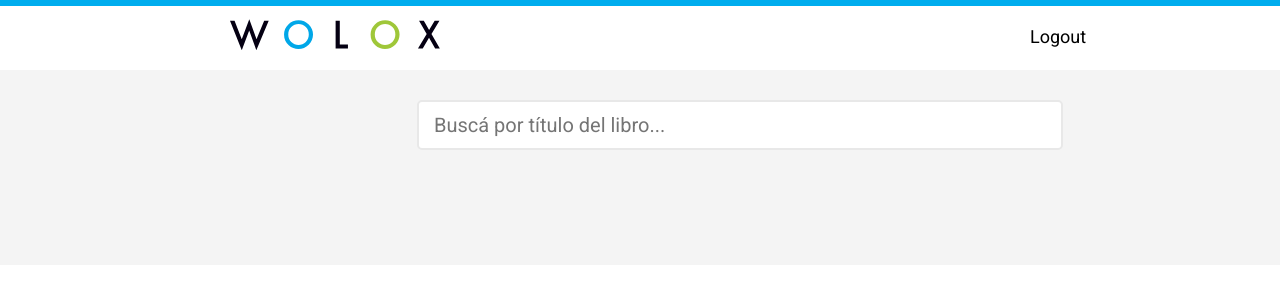
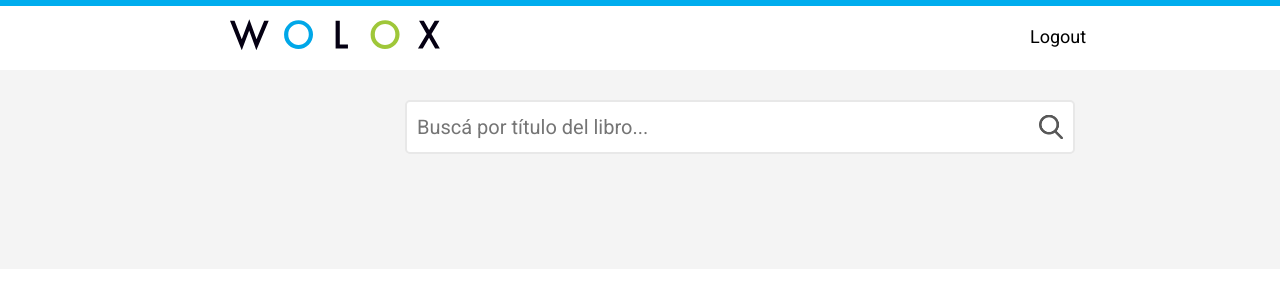
Before and after one commit to wolox-training/jh-angular, an Angular app: page /auth/books in a window 1280 px wide. Shown: the top 300 px of the page. Built offline with nearby package versions, Linux system fonts and the light colour scheme; sample sign-in values are in the browser's storage.

Commit message:
Add input search to book list component

```diff
--- a/src/app/screens/auth/book-list/book-list.component.html
+++ b/src/app/screens/auth/book-list/book-list.component.html
@@ -1,7 +1,9 @@
 <div class="content">
-  <div class="search">
-    <input class="search-input" placeholder="Buscá por título del libro..." (input)="filter($event)">
-    <i class="icon-search"></i>
+  <div class="div-flex search">
+    <div class="div-flex search-content">
+      <input class="search-input" placeholder="Buscá por título del libro..." (input)="filter($event)">
+      <img class="icon-search" src="assets/images/search.png" alt="Search">
+    </div>
   </div>
   <div class="books">
     <app-book class="book" *ngFor="let book of booksFiltered" [book]="book"></app-book>
--- a/src/app/screens/auth/book-list/book-list.component.scss
+++ b/src/app/screens/auth/book-list/book-list.component.scss
@@ -12,30 +12,40 @@
 
 .content {
   background-color: $wild-sand;
-  padding: 0 0 70px 200px;
+  padding: 30px 0 70px 200px;
 }
 
 .search {
   display: flex;
-  flex-flow: row wrap;
+  flex-flow: row nowrap;
   justify-content: center;
-  position: relative;
 
-  .icon-search {
-    background-image: "/assets/images/search.png";
-    position: absolute;
-  }
+  .search-content {
+    align-items: center;
+    background-color: #fff;
+    border: 2px solid #e8e8e8;
+    border-radius: 5px;
+    display: flex;
+    flex-flow: row nowrap;
+    justify-content: space-between;
+    height: 50px;
+    padding: 0 10px;
+    width: 646px;
 
-  .search-input {
-    background-color: $white;
-    border: 2px solid $mercury;
-    border-radius: 5px;
-    box-sizing: border-box;
-    font-size: 20px;
-    font-weight: normal;
-    height: 50px;
-    margin-top: 30px;
-    padding: 15px;
-    width: 646px;
+    .icon-search {
+      height: 24px;
+      width: 24px;
+    }
+
+    .search-input {
+      border: none;
+      font-size: 20px;
+      font-weight: normal;
+      width: 100%;
+
+      &:focus-visible {
+        outline: none ;
+      }
+    }
   }
 }
```
